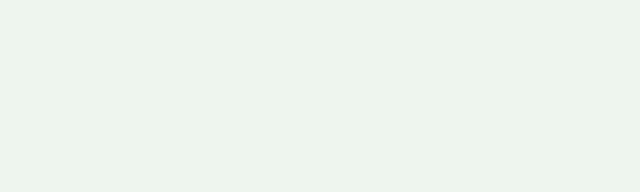
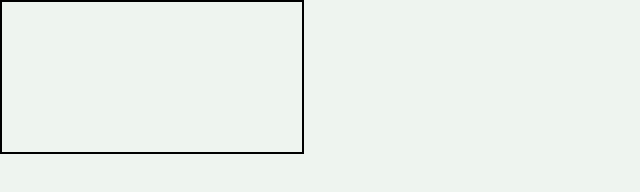
Before and after one commit to barbodGarsha/Liquid-Background, a plain HTML site: page index.html in a window 1280 px wide. Shown: the whole page, without its empty margins (0-640 px from the left). Drawn offline with Linux system fonts and the light colour scheme.

Commit message:
added the canvas

```diff
--- a/css/main.scss
+++ b/css/main.scss
@@ -25,3 +25,7 @@ li {
     margin: 0;
     padding: 0;
 }
+
+canvas {
+    border: 2px solid black;
+}
--- a/index.html
+++ b/index.html
@@ -9,6 +9,6 @@
     <script src="js/main.js" defer></script>
 </head>
 <body>
-
+    <canvas id="test-canvas"></canvas>
 </body>
 </html>
--- a/js/main.js
+++ b/js/main.js
@@ -0,0 +1,2 @@
+const canvas = document.getElementById("test-canvas")
+const ctx = canvas.getContext("2d")
```
Also changed, not shown: css/main.css, 1 other file.
